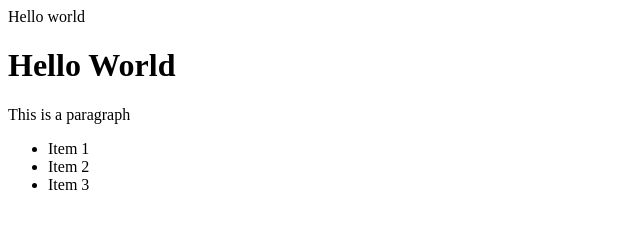
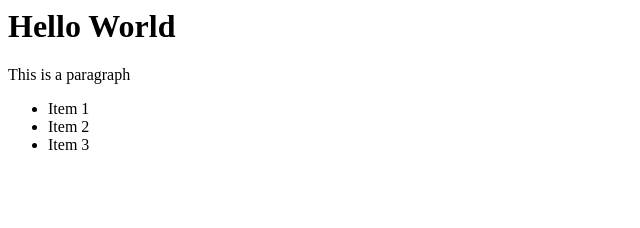
Before and after one commit to AbdelrhmanAmin/virtual-dom, a website built with Parcel: page src/index.html in a window 1280 px wide. Shown: the whole page, without its empty margins (0-640 px from the left). Built offline with nearby package versions, Linux system fonts and the light colour scheme.

Commit message:
render to the app

```diff
--- a/src/core/render.js
+++ b/src/core/render.js
@@ -22,11 +22,17 @@ const renderElement = ({ tag, props, children }) => {
   return $el;
 };
 
-const render = (vNode) => {
+const render = (vNode, target) => {
+  let node;
   if (typeof vNode === "string" || typeof vNode === "number") {
-    return document.createTextNode(vNode);
+    node = document.createTextNode(vNode);
+  } else {
+    node = renderElement(vNode);
   }
-  return renderElement(vNode);
+  if (target) {
+    target.replaceWith(node);
+  }
+  return node;
 };
 
 export default render;
--- a/src/index.html
+++ b/src/index.html
@@ -4,7 +4,7 @@
   </head>
 
   <body>
-    Hello world
+    <div id="app"></div>
     <script src="./main.js"></script>
   </body>
 </html>
--- a/src/main.js
+++ b/src/main.js
@@ -14,5 +14,4 @@ Object.assign(
   ])
 );
 
-const app = render(vApp);
-document.body.appendChild(app);
+render(vApp, document.getElementById("app"));
```
